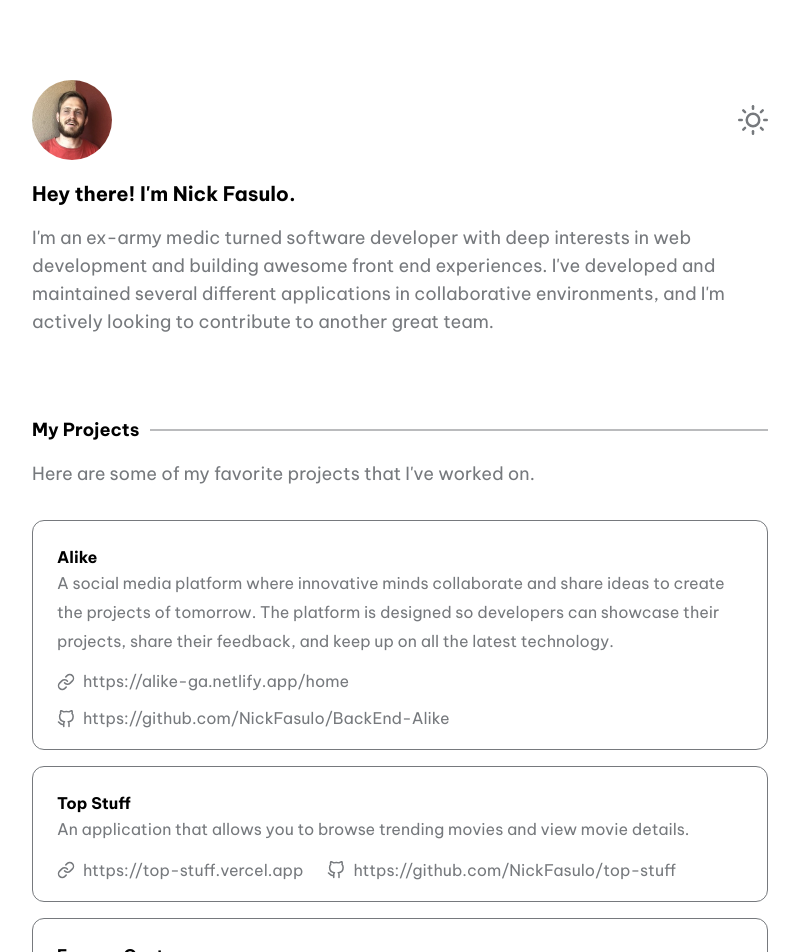
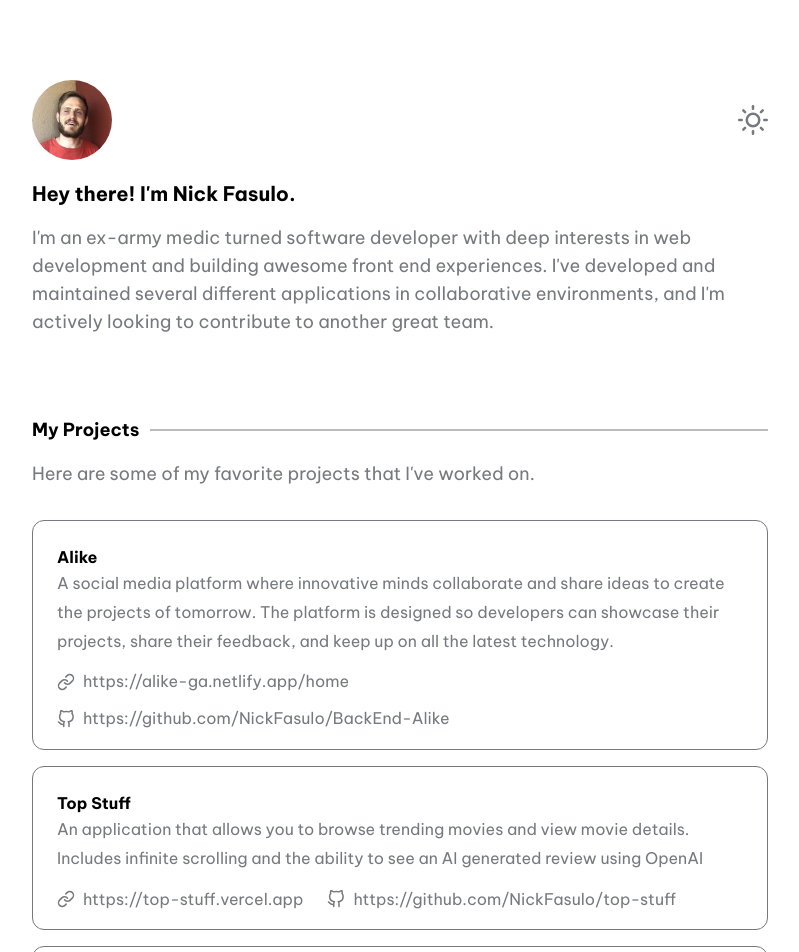
Before and after one commit to NickFasulo/Nick-Fasulo-portfolio, a Next.js app: page / in a window 1280 px wide. Shown: the top 952 px of the page, without its empty margins (240-1039 px from the left). Built offline with nearby package versions, Linux system fonts and the light colour scheme.

Commit message:
update top stuff description

```diff
--- a/data/config.js
+++ b/data/config.js
@@ -22,7 +22,7 @@ export const projects = {
     {
       title: 'Top Stuff',
       description:
-        'An application that allows you to browse trending movies and view movie details.',
+        'An application that allows you to browse trending movies and view movie details. Includes infinite scrolling and the ability to see an AI generated review using OpenAI',
       link: 'https://top-stuff.vercel.app',
       github: 'https://github.com/NickFasulo/top-stuff'
     },
```
